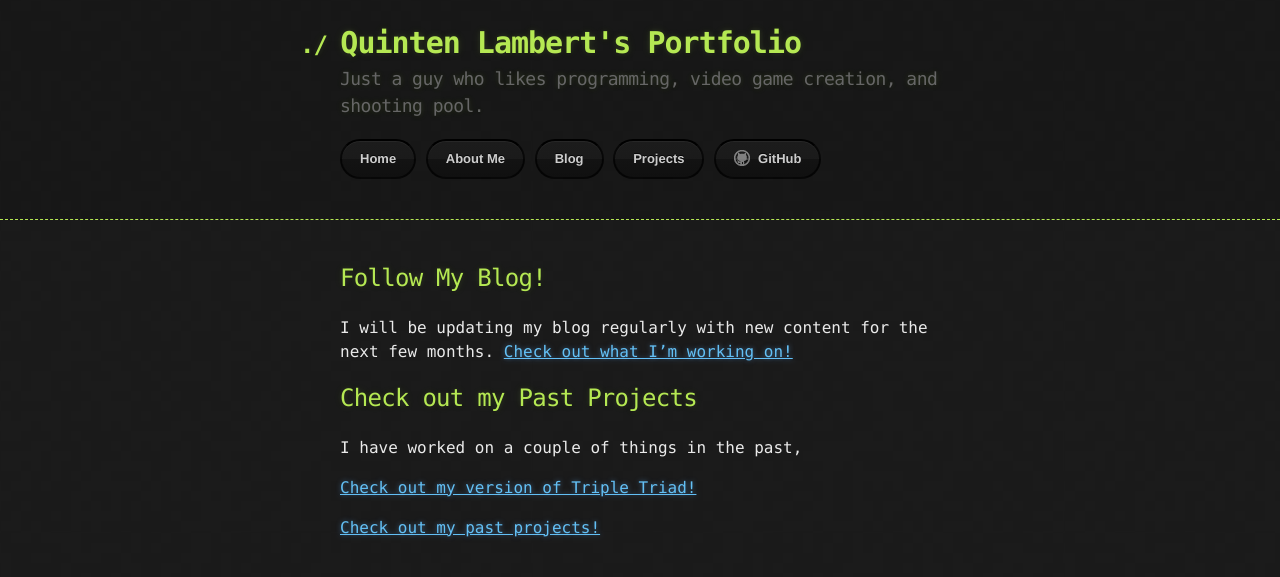
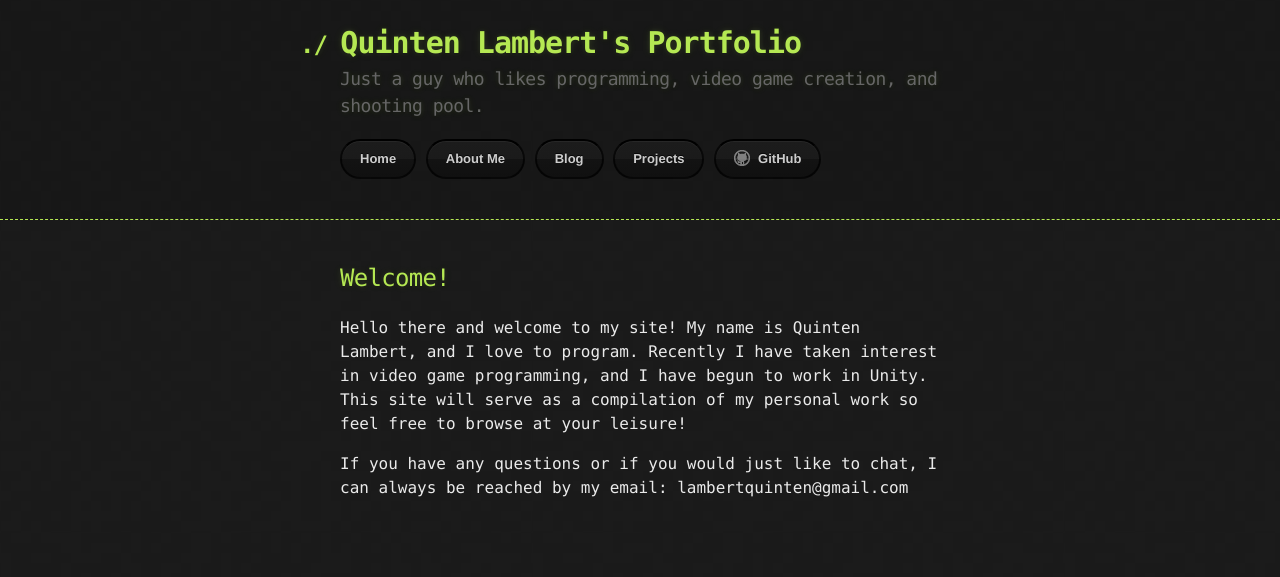
Before and after one commit to lambertq/lambertq.github.io, a Jekyll site: the page built from index.md, in a window 1280 px wide. Shown: the top 577 px of the page. Built offline with Jekyll 4.4.1, drawn with Linux system fonts in a browser that asks for light colours; our own code applies the rules of GitHub Pages for plain Markdown files.

Commit message:
Got rid of unnecessary code, added introduction

```diff
--- a/index.md
+++ b/index.md
@@ -5,14 +5,10 @@
 layout: default
 ---
 
-## [](#header-2)Follow My Blog!
+## [](#header-2)Welcome!
 
-I will be updating my blog regularly with new content for the next few months. [Check out what I'm working on!](posts)
+ Hello there and welcome to my site! My name is Quinten Lambert, and I love to program. Recently I have
+ taken interest in video game programming, and I have begun to work in Unity. This site will serve as a
+ compilation of my personal work so feel free to browse at your leisure!
 
-## [](#header-2)Check out my Past Projects
-
-I have worked on a couple of things in the past,
-
-[Check out my version of Triple Triad!](tripletriad)
-
-[Check out my past projects!](projects)
+ If you have any questions or if you would just like to chat, I can always be reached by my email: lambertquinten@gmail.com
```
